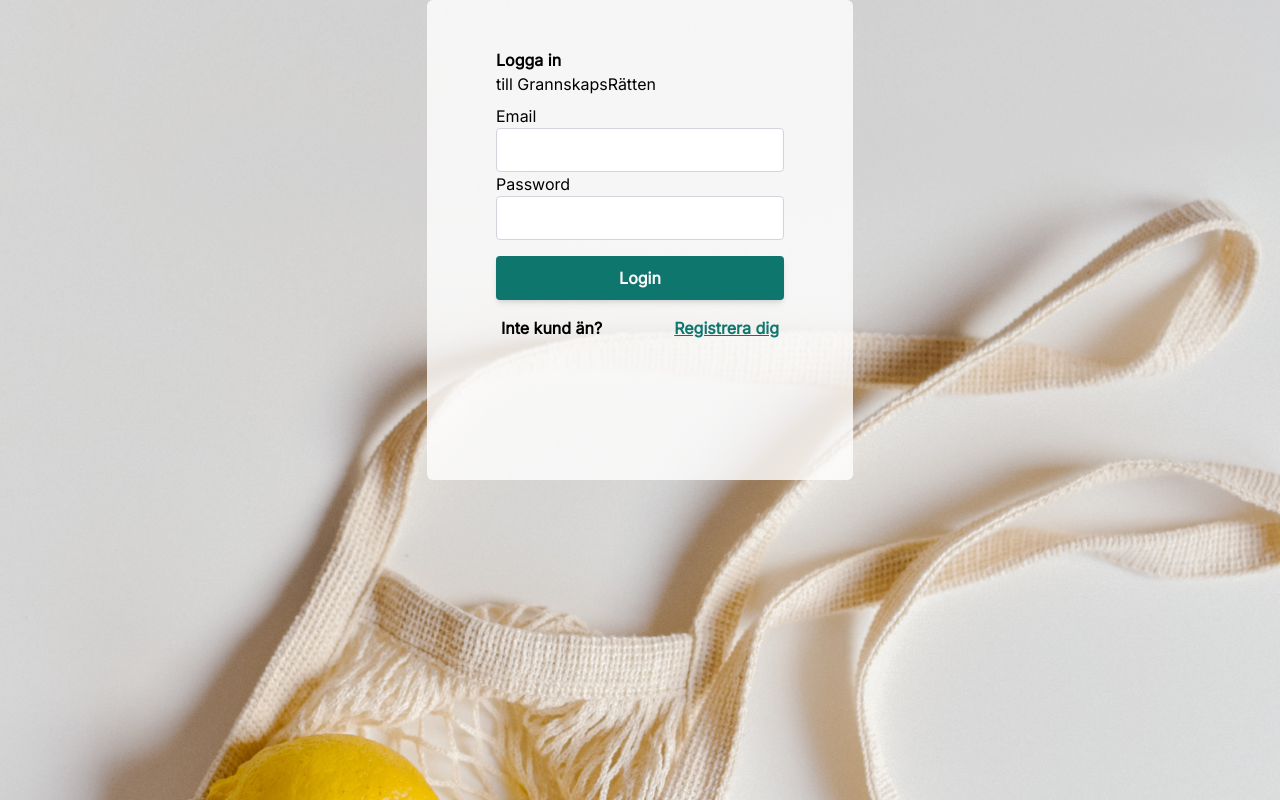
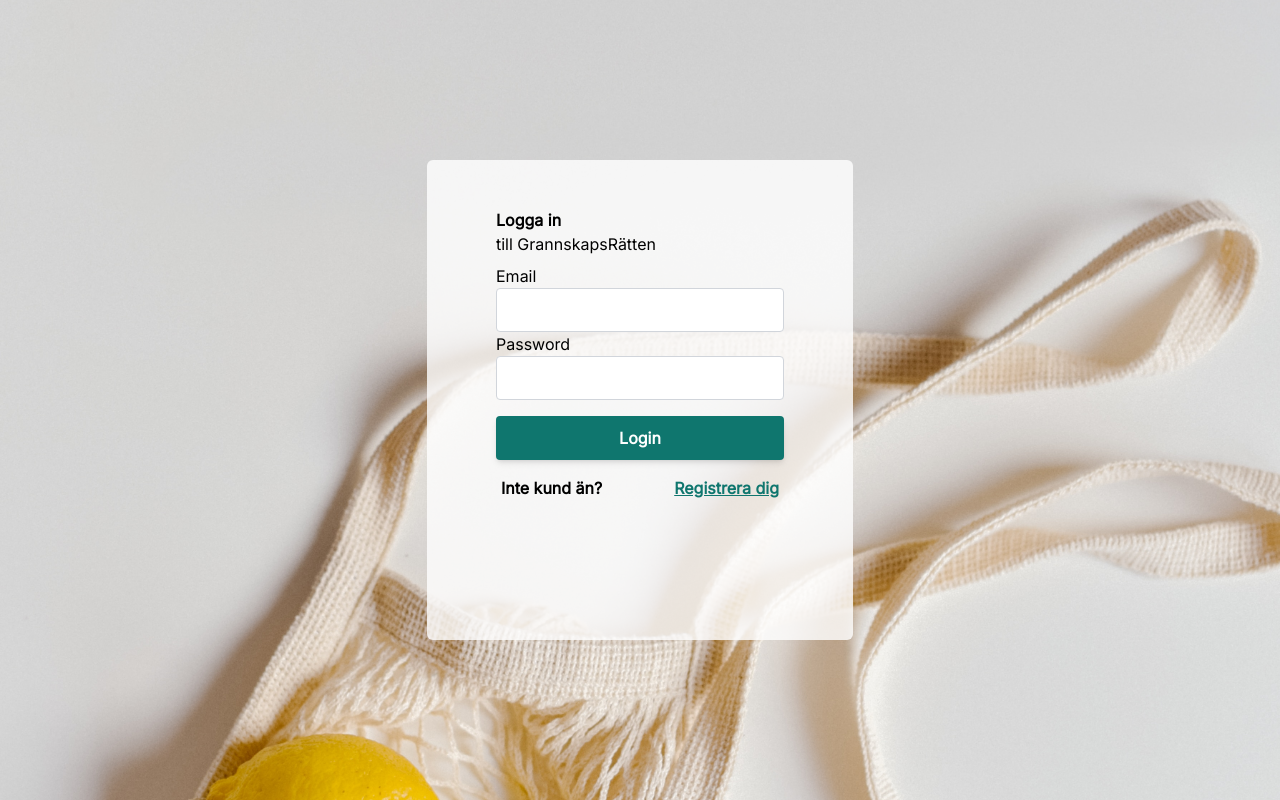
Before and after one commit to BaqerAlabedi/u08-business-idea-dreamteam, a React (Vite) app in the folder front/: page / in a window 1280 px wide. Built offline with nearby package versions, Linux system fonts and the light colour scheme.

Commit message:
login done

```diff
--- a/front/src/pages/login.tsx
+++ b/front/src/pages/login.tsx
@@ -3,8 +3,8 @@ import Input from "../components/Input";
 
 function Login() {
 	return (
-		<div className="h-screen bg-cover bg-center bg-login ">
-			<div className="mx-auto  rounded-md md:w-1/3 h-3/5 lg:bg-white/80 lg:p-12 ">
+		<div className="flex items-center justify-center h-screen bg-cover bg-center bg-login ">
+			<div className="rounded-md md:w-1/3 h-3/5 lg:bg-white/80 lg:p-12 ">
 				<div className="flex flex-col justify-center mb-12">
 					<div className="mx-auto">
 						<h1 className="w-72 font-bold">Logga in</h1>
```
